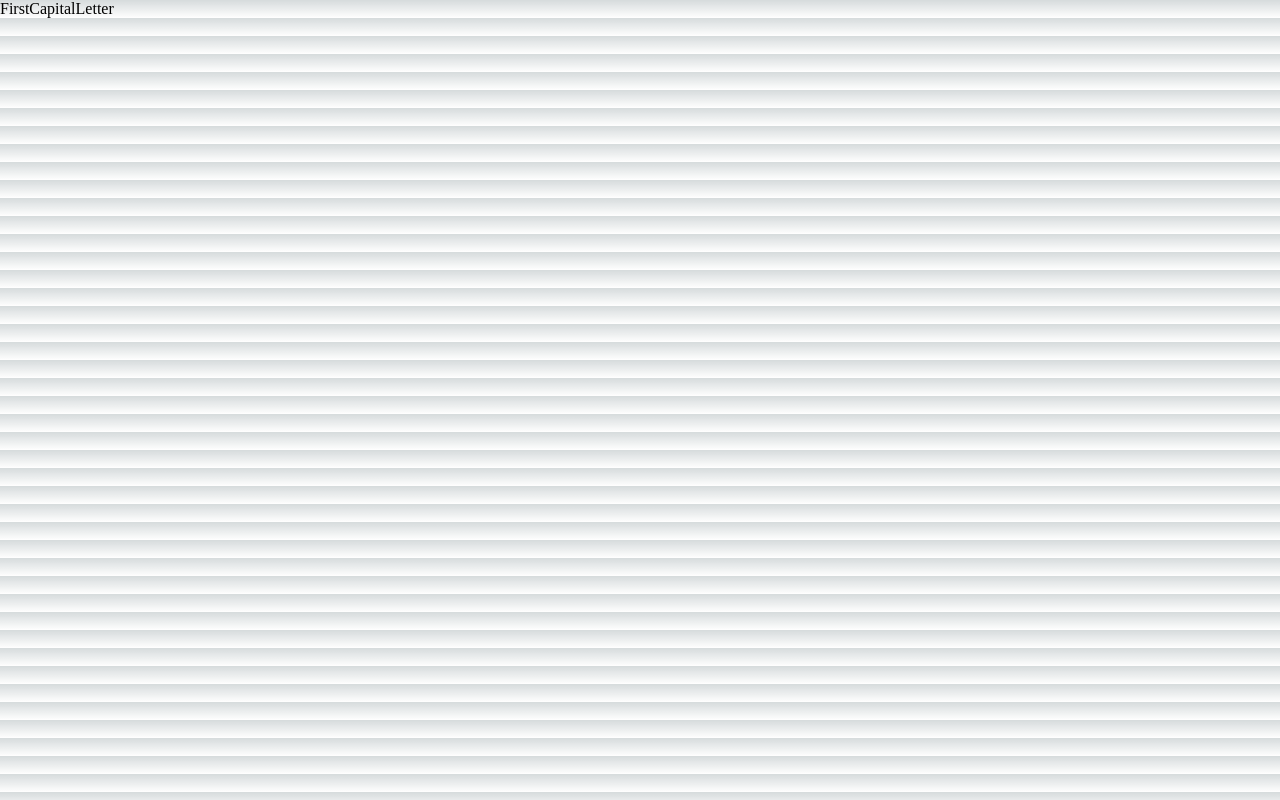
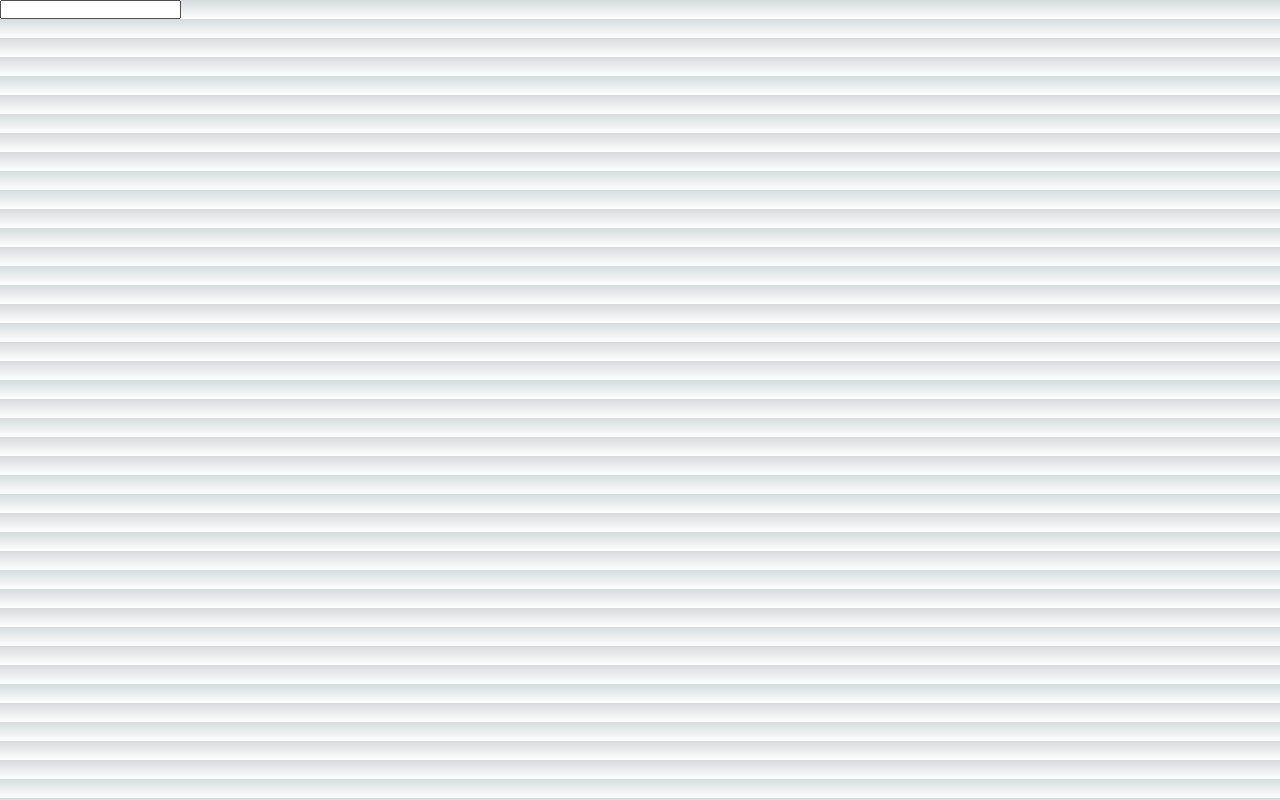
Before and after one commit to Aluonam/pt_071123, a Next.js app: page /components/FirstCapitalLetter in a window 1280 px wide. Built offline with nearby package versions, Linux system fonts and the light colour scheme.

Commit message:
feat: esqueleto e input funcionando con useState

```diff
--- a/pages/components/FirstCapitalLetter.jsx
+++ b/pages/components/FirstCapitalLetter.jsx
@@ -1,8 +1,12 @@
-import React from 'react'
+import React, { useState } from 'react'
 
 const FirstCapitalLetter = () => {
+    const [dataUser, setDataUser] = useState([])
   return (
-    <div>FirstCapitalLetter</div>
+    <>
+    {dataUser}
+    <input onChange={(e)=>{setDataUser(e.target.value)}}></input>
+    </>
   )
 }
 
```
